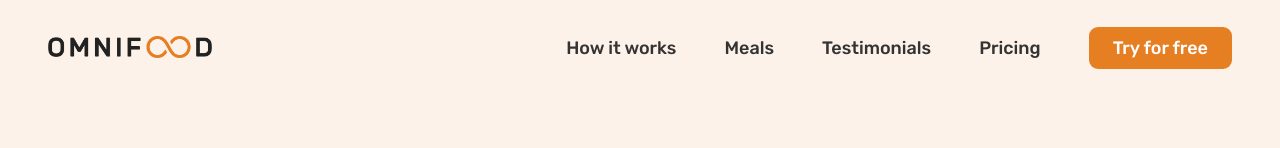
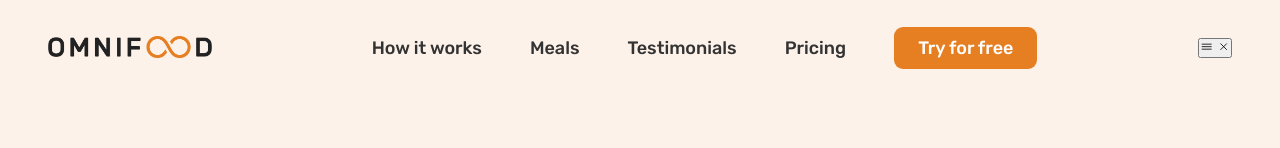
Before and after one commit to sabimbi447/OmniFood, a plain HTML site: page index.html in a window 1280 px wide. Shown: the top 148 px of the page. Drawn offline with nearby package versions, Linux system fonts and the light colour scheme.

Commit message:
Index html mobile nav

```diff
--- a/index.html
+++ b/index.html
@@ -23,7 +23,7 @@
     <title>Omnifood</title>
   </head>
   <body>
-    <header class="header">
+    <header class="header nav-open">
       <a href="#">
         <img class="logo" alt="Omnifood logo" src="img/omnifood-logo.png" />
       </a>
@@ -36,6 +36,11 @@
           <li><a class="main-nav-link nav-cta" href="#">Try for free</a></li>
         </ul>
       </nav>
+
+      <button class="btn-mobile-nav">
+        <ion-icon class="icon-mobile-nav" name="menu-outline"></ion-icon>
+        <ion-icon class="icon-mobile-nav" name="close-outline"></ion-icon>
+      </button>
     </header>
 
     <main>
```
